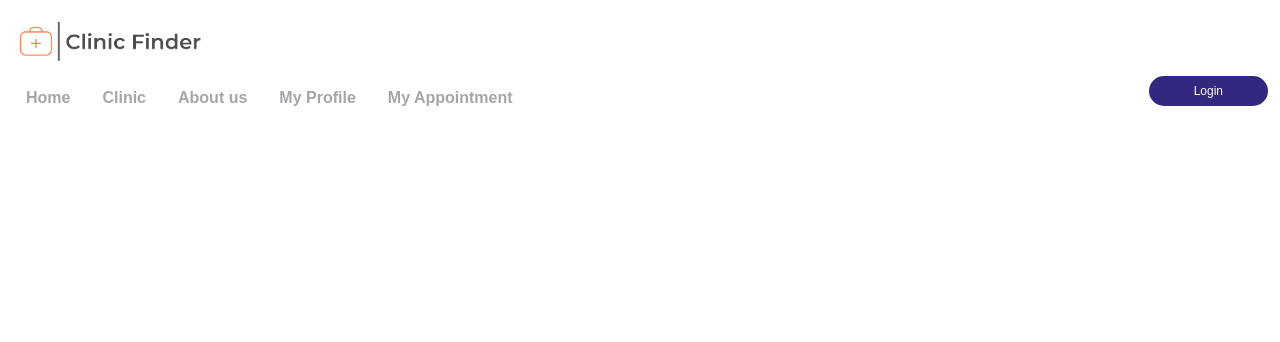
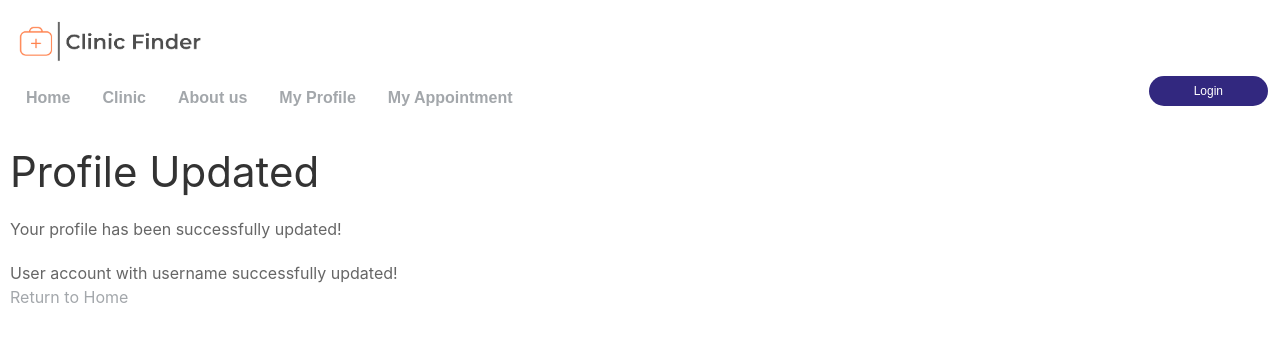
Before and after one commit to bellesim/ICT1004_Project, a PHP site: page /profileEdit_process.php in a window 1280 px wide. Shown: the top 342 px of the page. Run offline with PHP 8.4, Linux system fonts and the light colour scheme; the visitor is signed in with stand-in values (Sample User, id 1); tables that the repository leaves empty or names only in its code hold one stand-in row (values such as "Sample post"); data that the repository does not hold is empty; some libraries are stand-ins or nearby versions.

Commit message:
validations for edit profile inputs

```diff
--- a/authentication.php
+++ b/authentication.php
@@ -1,7 +1,4 @@
- <?php
-include 'dbFunctions.php';
-
-$link = db();
+<?php
 
 // checks input for malicious or unwanted content
 function sanitize_input($data){
@@ -35,20 +32,54 @@ function check_password($input) {
     }
 }
 
-
-
-
-
-// username and password grab from form by post operation
-if (isset($_POST['NRIC'])) {
-    if (check_NRIC($_POST['NRIC'])) {
-        $NRIC = $_POST["NRIC"];
-        if (isset($_POST[password])) {
-            if (check_password($_POST['password'])) {
-                $password = $_POST["password"];
-                authenticate($NRIC, $password);
-            }
-        }
+// validate NRIC/FIN
+// condition: is in correct format start with S/T/F/G, follow by 7 digits and end with an alphabet
+function check_NRIC($input) {
+    if (!preg_match("/^[STFG]\d{7}[A-Z]$/", $input)) {
+        return false;
+    } else {
+        return true;
     }
 }
+
+// validate email with filter_var function (to double confirm)
+function check_email($input) {
+    if (!filter_var($input, FILTER_VALIDATE_EMAIL)) {
+        return false;
+    } else {
+        return true;
+    }
+}
+
+// validate contact number
+// condition: 8 digits only and the 1st digit must be 6/8/9
+function check_contact($input) {
+    if (!preg_match("/^(6|8|9)\d{7}$/",$input)) {
+        return false;
+    } else {
+        return true;
+    }
+}
+
+// validate weight or height
+// condition: do not contain space only (e.g. "     ")
+//          : must be integer or double (for double, only 1 decimal point is allowed)
+function check_double_format($input){
+    if((strlen(str_replace(' ', '', $input)) == 0)||(!preg_match('/^[0-9]+(\.[0-9]{1})?$/', $input))){
+        return false;
+    }else{
+        return true;
+    }
+}
+
+// validate allergies
+// condition: do not contain space only (e.g. "     ")
+function check_allergies($input){
+    if(strlen(str_replace(' ', '', $input)) == 0){
+        return false;
+    }else{
+        return true;
+    }
+}
+
 ?>
--- a/dbFunctions.php
+++ b/dbFunctions.php
@@ -1,27 +1,27 @@
 <?php
 function db() {
-    $config = parse_ini_file('../../private/db-config.ini');
-    $link = new mysqli($config['servername'], $config['username'], $config['password'], $config['dbname']);
-    if($link->connect_error){
-        $errorMsg = "Connection failed:" .$link->connect_error;
-        $success = false;
+//     $config = parse_ini_file('../../private/db-config.ini');
+//     $link = new mysqli($config['servername'], $config['username'], $config['password'], $config['dbname']);
+//     if($link->connect_error){
+//         $errorMsg = "Connection failed:" .$link->connect_error;
+//         $success = false;
+//     }
+//     // $link->close();
+//     return $link;
+// }
+
+$HOST = "localhost";
+$USERNAME = "root";
+$PASSWORD = 'woshibeier';
+$DB = "clinic";
+static $link;
+if ($link === NULL) {
+    $link = mysqli_connect($HOST, $USERNAME, $PASSWORD, $DB);
+    if (!$link) {
+        die(mysqli_connect_error());
     }
-    // $link->close();
-    return $link;
+}
+return $link;
 }
 
-// $HOST = "localhost";
-// $USERNAME = "root";
-// $PASSWORD = 'woshibeier';
-// $DB = "clinic";
-// static $link;
-// if ($link === NULL) {
-//     $link = mysqli_connect($HOST, $USERNAME, $PASSWORD, $DB);
-//     if (!$link) {
-//         die(mysqli_connect_error());
-//     }
-// }
-// return $link;
-// }
-
 ?>
--- a/profile.php
+++ b/profile.php
@@ -1,6 +1,7 @@
 <?php
 $msg = "Please log in first.";
 include 'profile_process.php';
+// include 'authentication.php';
 $_SESSION['NRIC'] = "S8512067J";
 ?>
 
--- a/profileEdit_process.php
+++ b/profileEdit_process.php
@@ -1,6 +1,7 @@
 <?php
 session_start();
 include 'dbFunctions.php';
+include 'authentication.php';
 if (!isset($_SESSION['NRIC'])) {
     header("Location: error.php");
 }
@@ -15,52 +16,83 @@ if($_SERVER["REQUEST_METHOD"] == "POST") {
         $sucess = false;
     } else {
         $fname = sanitize_input($_POST['firstname']);
+        $validate_fname = check_fullname($fname);
+        if(!$validate_fname){
+            $success = false;
+        }
     }
 
     //Last Name
-     $lname = sanitize_input($_POST['lastname']);
-
+     if(empty($_POST['lastname'])) {
+        $errorMsg.= "Last name is required.<br>";
+        $sucess = false;
+    } else {
+        $lname = sanitize_input($_POST['lastname']);
+        $validate_lname = check_fullname($lname);
+        if(!$validate_lname){
+            $success = false;
+        }
+    }
 
     //Email
     if(empty($_POST['email'])) {
         $errorMsg.= "Email is required.<br>";
-        $sucess = false;
+        $success = false;
     } else {
         $email = sanitize_input($_POST['email']);
-    }
-
-     //Password
-     if(empty($_POST['password'])) {
-        $errorMsg.= "Password is required.<br>";
-        $sucess = false;
-    } else {
-        $pwd_hashed = sanitize_input($_POST['password']);
+        $validate_email = check_email($email);
+        if(!$validate_email){
+            $success = false;
+        }
     }
 
     //Mobile
     if(empty($_POST['mobile'])) {
         $errorMsg.= "Mobile is required.<br>";
-        $sucess = false;
+        $success = false;
     } else {
         $mobile = sanitize_input($_POST['mobile']);
+        $validate_mobile = check_contact($mobile);
+        if(!$validate_mobile){
+            $success = false;
+        }
     }
 
     //Height
-    $height = sanitize_input($_POST['height']);
+    if(empty($_POST['height'])) {
+        $errorMsg.= "Height is required.<br>";
+        $success = false;
+    } else {
+        $height = sanitize_input($_POST['height']);
+        $validate_height = check_double_format($height);
+        if(!$validate_height){
+            $success = false;
+        }
+    }
 
+     //Weight
+     if(empty($_POST['weight'])) {
+        $errorMsg.= "Weight is required.<br>";
+        $success = false;
+    } else {
+        $weight = sanitize_input($_POST['weight']);
+        $validate_weight = check_double_format($weight);
+        if(!$validate_weight){
+            $success = false;
+        }
+    }
 
-    //Height
-    $weight = sanitize_input($_POST['weight']);
-
-    //Height
-    $allergies = sanitize_input($_POST['allergies']);
-
-}
-function sanitize_input($data) {
-    $data = trim($data);
-    $data = stripslashes($data);
-    $data = htmlspecialchars($data);
-    return($data);
+     //Weight
+     if(empty($_POST['allergies'])) {
+        $errorMsg.= "Weight is required.<br>";
+        $success = false;
+    } else {
+        $allergies = sanitize_input($_POST['allergies']);
+        $validate_allergies = check_double_format($allergies);
+        if(!$validate_allergies){
+            $success = false;
+        }
+    }
 }
 
 
@@ -73,6 +105,7 @@ function updateUserInfo() {
         $db_success = false;
 
     } else {
+        //Mock NRIC
         $tempnric=$_SESSION['NRIC'];
         $stmt = $link->prepare("SELECT * FROM Patient WHERE PatNRIC=?");
         $stmt->bind_param("s",$tempnric);
@@ -102,6 +135,7 @@ function updateUserInfo() {
     }
     $link->close();
 }
+
 ?>
 <html>
     <head>
@@ -129,13 +163,12 @@ function updateUserInfo() {
                     updateUserInfo();
                       if ($success) {
                       $_SESSION['NRIC'] = $nric;
-                    //   echo "<h1>Profile Updated</h1>";
-                    //   echo "<p>Your profile has been successfully updated!</p>";
-                    //   echo "User account with username " . $_SESSION['NRIC'] . " successfully updated!";
-                    //   echo "<div class='error-actions'>
-                    //   <a href='index.php' class='btn btn-primary btn-lg'><span class='glyphicon glyphicon-home'></span>
-                    //   Return to Home </a>
-                    //   </div>";
+                      echo "<h1>Profile Updated</h1>";
+                      echo "<p>Your profile has been successfully updated!</p>";
+                      echo "User account with username " . $_SESSION['NRIC'] . " successfully updated!";
+                      echo "<div class='error-actions'>
+                      <a href='index.php'>Return to Home </a>
+                      </div>";
                     echo "
                     <div id='modal-example' uk-modal>
                     <div class='uk-modal-dialog uk-modal-body'>
@@ -147,8 +180,7 @@ function updateUserInfo() {
                       echo "<h1>Unable to Update Profile</h1>";
                       echo "Reason: " . $errorMsg;
                       echo "<div class='error-actions'>
-                      <a href='userprofile.php' class='btn btn-primary btn-lg'><span class='glyphicon glyphicon-home'></span>
-                      Return to User Profile </a>
+                      <a href='profile_edit.php'>Return to Profile </a>
                       </div>";
                       }
                     ?>
--- a/profile_process.php
+++ b/profile_process.php
@@ -1,6 +1,8 @@
 <?php
 session_start();
-include 'dbFunctions.php';
+// include 'dbFunctions.php';
+include 'authentication.php';
+
 if (!isset($_SESSION['NRIC'])) {
     header("Location: error.php");
 }
@@ -14,6 +16,7 @@ if($_SERVER["REQUEST_METHOD"] == "POST") {
 
 function showProfile() {
     global $nric, $fname, $lname, $email, $mobile, $height, $weight, $allergies, $errorMsg, $success;
+
     $link = db();
     // check connection
     if ($link->connect_error){
@@ -41,6 +44,7 @@ function showProfile() {
     }
     $link->close();
 }
+
 ?>
 
 <html lang="en">
```
